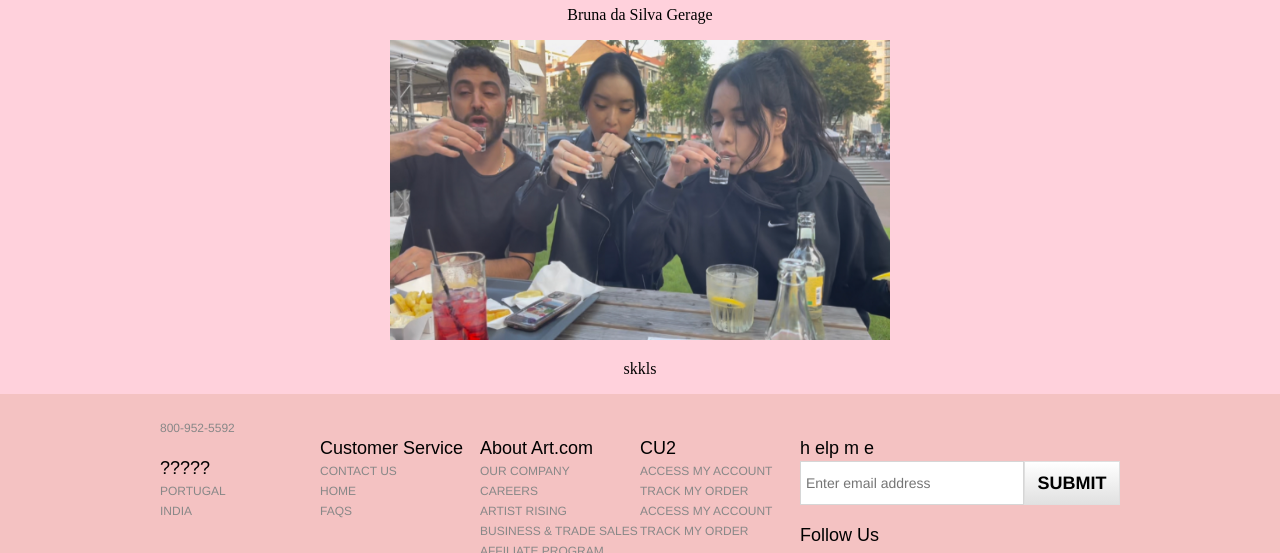
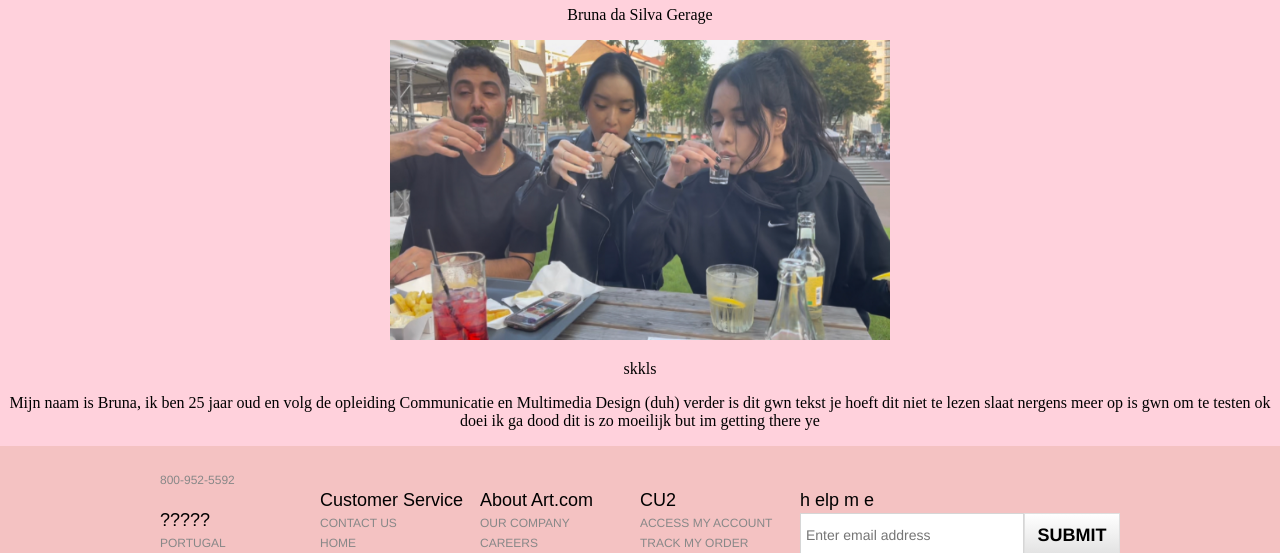
Before and after one commit to BrunaSilvaGerage/CU2, a plain HTML site: page index.html in a window 1280 px wide. Shown: the part 75-628 px from the top of the page. Drawn offline with Linux system fonts and the light colour scheme.

Commit message:
Update index.html

```diff
--- a/index.html
+++ b/index.html
@@ -15,6 +15,8 @@
 <img src="IMG_0249.jpg" alt="Drunk Idiots" width="500" height="300">
 <p>skkls</p>
 </p>
+
+<p> Mijn naam is Bruna, ik ben 25 jaar oud en volg de opleiding Communicatie en Multimedia Design (duh) verder is dit gwn tekst je hoeft dit niet te lezen slaat nergens meer op is gwn om te testen ok doei ik ga dood dit is zo moeilijk but im getting there ye</p>
 
 </body>
 
```
